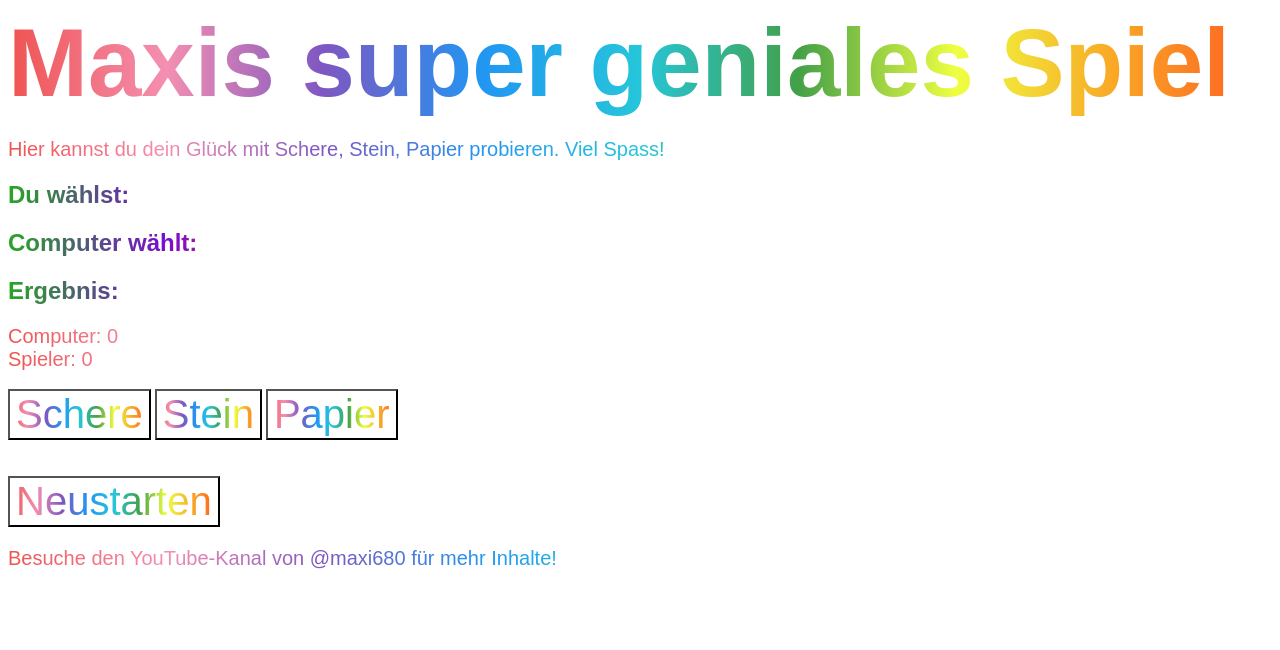
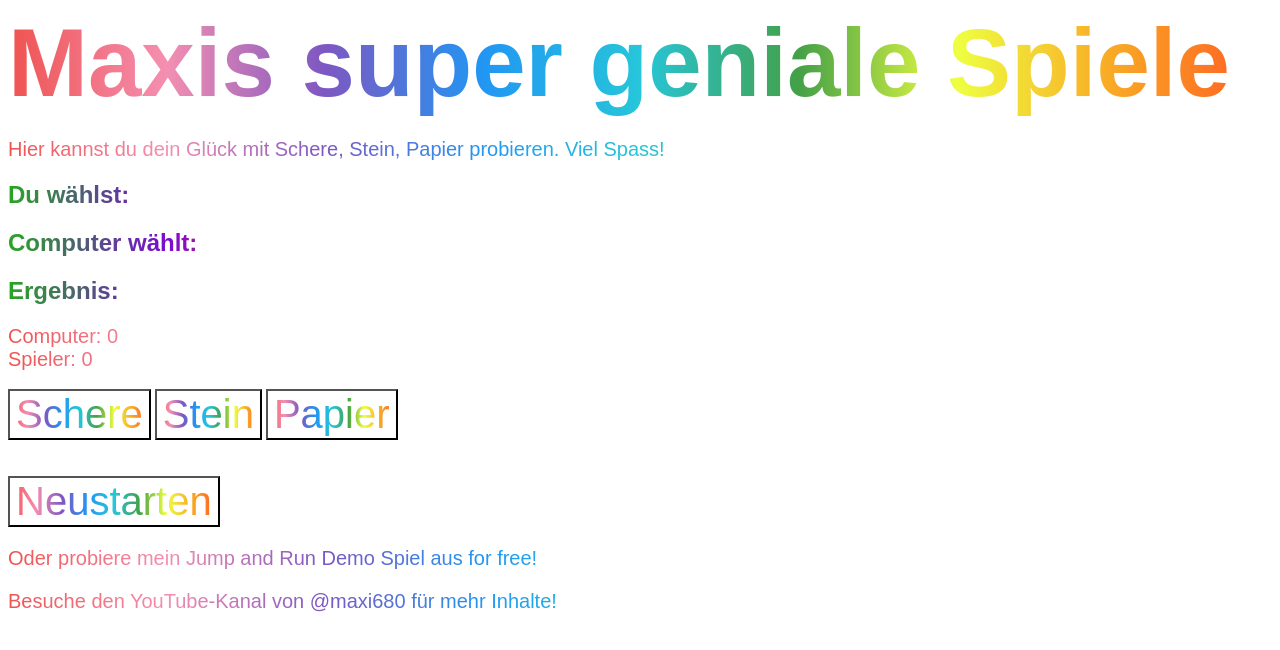
Before and after one commit to maxisupergames/maxisupergames.github.io, a plain HTML site: page index.html in a window 1280 px wide. Drawn offline with Linux system fonts and the light colour scheme.

Commit message:
add jump and run spiel

```diff
--- a/index.html
+++ b/index.html
@@ -3,7 +3,7 @@
         <link rel="stylesheet" href="style.css">
     </head>
     <body>
-        <h1>Maxis super geniales Spiel</h1>
+        <h1>Maxis super geniale Spiele</h1>
         <p class="beschreibung">Hier kannst du dein Glück mit Schere, Stein, Papier probieren. Viel Spass!</p>
         <h2>Du wählst: <span id="maxi-wahl"></span></h2>
         <h2>Computer wählt: <span id="computer-wahl"></span></h2>
@@ -22,6 +22,8 @@
         <br>
         <button id="maxiknopf">Neustarten</button>
 
+        <p>Oder probiere mein <a href="/jump-run-game/demo-game-text.html" target="_blank">Jump and Run Demo Spiel</a> aus for free!</p>
+
 
         <p>Besuche den YouTube-Kanal von <a href="https://www.youtube.com/@maxi680" target="_blank">@maxi680</a> für mehr Inhalte!</p>
 
```
Also changed, not shown: jump-run-game/demo-game-text.html (+1 -1 lines).
